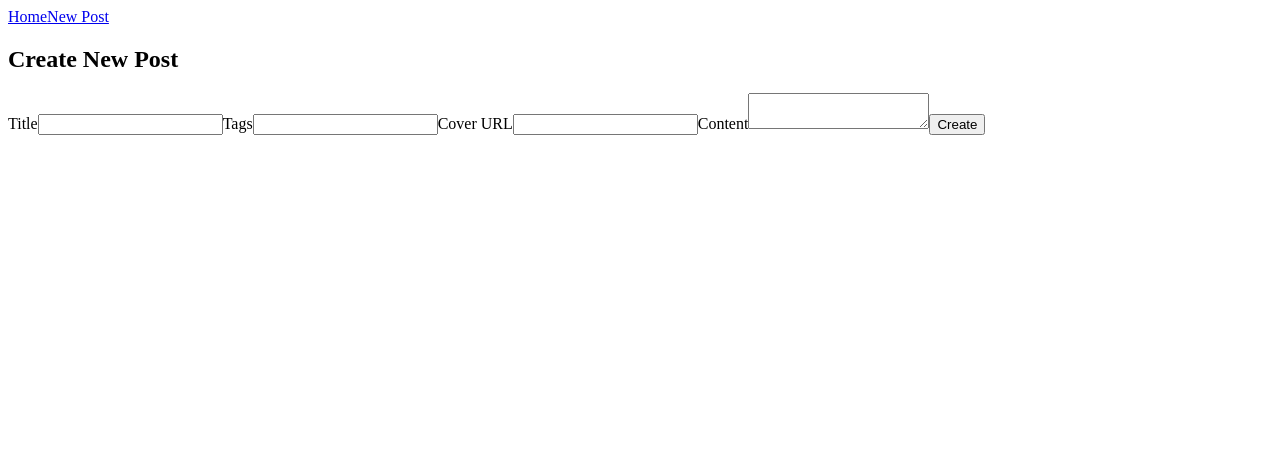
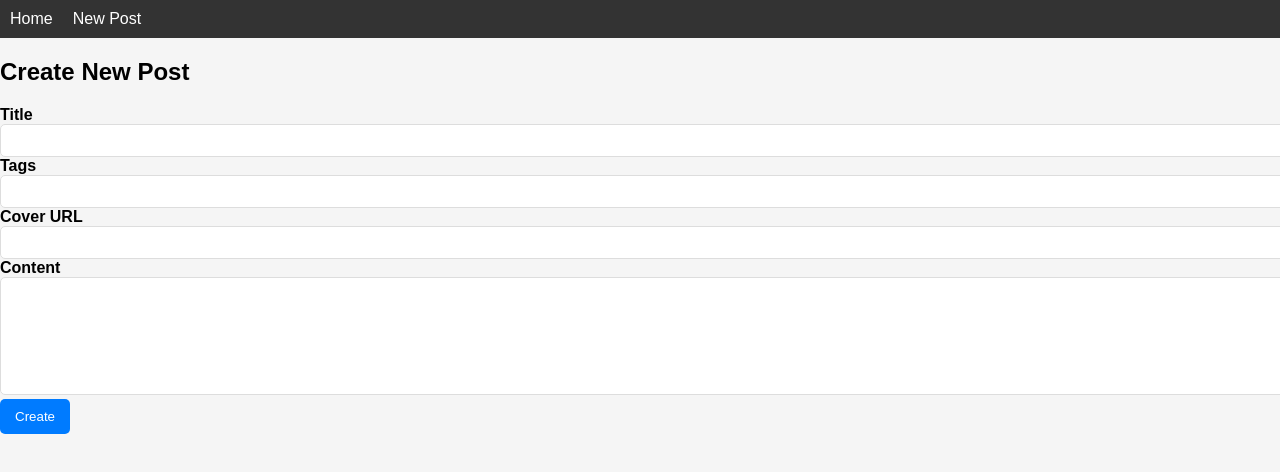
Before and after one commit to ChikwandaChisha/Editorium, a React (Vite) app: page /posts/new in a window 1280 px wide. Shown: the top 472 px of the page. Built offline with nearby package versions, Linux system fonts and the light colour scheme.

Commit message:
working on styling

```diff
--- a/package.json
+++ b/package.json
@@ -7,7 +7,8 @@
     "start": "vite",
     "dev": "vite",
     "build": "vite build",
-    "preview": "vite preview"
+    "preview": "vite preview",
+    "tailwind": "tailwindcss -i ./src/input.css -o ./dist/output.css --watch"
   },
   "author": "",
   "license": "ISC",
@@ -20,6 +21,9 @@
     "zustand": "^5.0.3"
   },
   "devDependencies": {
+    "autoprefixer": "^10.4.20",
+    "postcss": "^8.5.2",
+    "tailwindcss": "^4.0.6",
     "vite": "^4.5.9"
   }
 }
--- a/src/Components/Navbar.jsx
+++ b/src/Components/Navbar.jsx
@@ -4,8 +4,8 @@ import { NavLink } from 'react-router-dom';
 export default function NavBar() {
   return (
     <nav>
-      <NavLink to="/">Home</NavLink>
-      <NavLink to="/posts/new">New Post</NavLink>
+      <NavLink to="/" className="navlink">Home</NavLink>
+      <NavLink to="/posts/new" className="navlink">New Post</NavLink>
     </nav>
   );
 }
--- a/src/Components/NewPost.jsx
+++ b/src/Components/NewPost.jsx
@@ -30,40 +30,23 @@ export default function NewPost() {
     }
   };
 
-  return (
-    <div>
-      <h2>Create New Post</h2>
-      <form onSubmit={handleSubmit}>
-        <label htmlFor="title">Title</label>
-        <input
-          type="text"
-          id="title"
-          value={title}
-          onChange={(e) => setTitle(e.target.value)}
-          required
-        />
-        <label htmlFor="tags">Tags</label>
-        <input
-          type="text"
-          id="tags"
-          value={tags}
-          onChange={(e) => setTags(e.target.value)}
-        />
-        <label htmlFor="coverUrl">Cover URL</label>
-        <input
-          type="text"
-          id="coverUrl"
-          value={coverUrl}
-          onChange={(e) => setCoverUrl(e.target.value)}
-        />
-        <label htmlFor="content">Content</label>
-        <textarea
-          id="content"
-          value={content}
-          onChange={(e) => setContent(e.target.value)}
-          required
-        />
-        <button type="submit">Create</button>
+ return (
+    <div className="new-post-container">
+      <h2 className="form-title">Create New Post</h2>
+      <form onSubmit={handleSubmit} className="post-form">
+        <label htmlFor="title" className="form-label">Title</label>
+        <input type="text" id="title" value={title} onChange={(e) => setTitle(e.target.value)} className="input-field" required />
+
+        <label htmlFor="tags" className="form-label">Tags</label>
+        <input type="text" id="tags" value={tags} onChange={(e) => setTags(e.target.value)} className="input-field" />
+
+        <label htmlFor="coverUrl" className="form-label">Cover URL</label>
+        <input type="text" id="coverUrl" value={coverUrl} onChange={(e) => setCoverUrl(e.target.value)} className="input-field" />
+
+        <label htmlFor="content" className="form-label">Content</label>
+        <textarea id="content" value={content} onChange={(e) => setContent(e.target.value)} className="textarea-field" required />
+
+        <button type="submit" className="submit-btn">Create</button>
       </form>
     </div>
   );
--- a/src/Components/Post.jsx
+++ b/src/Components/Post.jsx
@@ -62,36 +62,36 @@ export default function Post() {
   }
 
   return (
-    <div>
+    <div className="post-container">
       {!editing ? (
         <>
-          {current.coverUrl && <img src={current.coverUrl} alt="cover" />}
-          <h2>{current.title}</h2>
-          <p>Tags: {current.tags}</p>
-          <div>Content: {current.content}</div>
-          <button onClick={() => setEditing(true)}>Edit</button>
-          <button onClick={handleDelete}>Delete</button>
+          {current.coverUrl && <img src={current.coverUrl} alt="cover" className="post-cover" />}
+          <h2 className="post-title">{current.title}</h2>
+          <p className="post-tags">Tags: {current.tags}</p>
+          <div className="post-content">{current.content}</div>
+          <div className="post-actions">
+            <button className="edit-btn" onClick={() => setEditing(true)}>Edit</button>
+            <button className="delete-btn" onClick={handleDelete}>Delete</button>
+          </div>
         </>
       ) : (
-        <div>
-          <label htmlFor="edit-title">Title</label>
-          <input id="edit-title" value={title} onChange={(e) => setTitle(e.target.value)} />
-          <label htmlFor="edit-tags">Tags</label>
-          <input id="edit-tags" value={tags} onChange={(e) => setTags(e.target.value)} />
-          <label htmlFor="edit-coverUrl">Cover URL</label>
-          <input
-            id="edit-coverUrl"
-            value={coverUrl}
-            onChange={(e) => setCoverUrl(e.target.value)}
-          />
-          <label htmlFor="edit-content">Content</label>
-          <textarea
-            id="edit-content"
-            value={content}
-            onChange={(e) => setContent(e.target.value)}
-          />
-          <button onClick={handleUpdate}>Save</button>
-          <button onClick={() => setEditing(false)}>Cancel</button>
+        <div className="edit-form">
+          <label htmlFor="edit-title" className="form-label">Title</label>
+          <input id="edit-title" value={title} onChange={(e) => setTitle(e.target.value)} className="input-field" />
+
+          <label htmlFor="edit-tags" className="form-label">Tags</label>
+          <input id="edit-tags" value={tags} onChange={(e) => setTags(e.target.value)} className="input-field" />
+
+          <label htmlFor="edit-coverUrl" className="form-label">Cover URL</label>
+          <input id="edit-coverUrl" value={coverUrl} onChange={(e) => setCoverUrl(e.target.value)} className="input-field" />
+
+          <label htmlFor="edit-content" className="form-label">Content</label>
+          <textarea id="edit-content" value={content} onChange={(e) => setContent(e.target.value)} className="textarea-field" />
+
+          <div className="post-actions">
+            <button className="save-btn" onClick={handleUpdate}>Save</button>
+            <button className="cancel-btn" onClick={() => setEditing(false)}>Cancel</button>
+          </div>
         </div>
       )}
     </div>
--- a/src/Store/index.js
+++ b/src/Store/index.js
@@ -1,5 +1,6 @@
 import {create} from "zustand";
 import createPostSlice from './postSlice';
+import '../style.css'
 
 const useStore = create((set, get) => ({
   postSlice: createPostSlice(set, get),
--- /dev/null
+++ b/src/style.css
@@ -0,0 +1,197 @@
+/* src/styles.css */
+body {
+    font-family: Arial, sans-serif;
+    background-color: #f5f5f5;
+    margin: 0;
+    padding: 0;
+  }
+
+  nav {
+    display: flex;
+    gap: 20px;
+    background-color: #333;
+    padding: 10px;
+  }
+
+  nav a {
+    color: white;
+    text-decoration: none;
+  }
+
+  nav a:hover {
+    text-decoration: underline;
+  }
+  .navbar {
+    display: flex;
+    gap: 20px;
+    background-color: #333;
+    padding: 10px;
+  }
+
+  .nav-link {
+    color: white;
+    text-decoration: none;
+    padding: 8px 12px;
+    transition: 0.3s;
+  }
+
+  .nav-link:hover {
+    background-color: rgba(255, 255, 255, 0.2);
+    border-radius: 5px;
+  }
+
+
+  .posts-container {
+    display: grid;
+    grid-template-columns: repeat(auto-fill, minmax(250px, 1fr));
+    gap: 20px;
+    padding: 20px;
+  }
+
+  .post-tile {
+    background: white;
+    padding: 15px;
+    border-radius: 8px;
+    box-shadow: 2px 2px 10px rgba(0, 0, 0, 0.1);
+  }
+
+  .post-tile img {
+    width: 100%;
+    height: 150px;
+    object-fit: cover;
+    border-radius: 8px;
+  }
+
+  button {
+    background-color: #007bff;
+    color: white;
+    padding: 10px 15px;
+    border: none;
+    border-radius: 5px;
+    cursor: pointer;
+  }
+
+  button:hover {
+    background-color: #0056b3;
+  }
+
+
+
+
+
+  /* POST.JSX */
+  .post-container {
+    max-width: 600px;
+    margin: 30px auto;
+    padding: 20px;
+    background: white;
+    border-radius: 8px;
+    box-shadow: 2px 2px 10px rgba(0, 0, 0, 0.1);
+  }
+
+  .post-cover {
+    width: 100%;
+    height: auto;
+    max-height: 300px;
+    object-fit: cover;
+    border-radius: 8px;
+  }
+
+  .post-title {
+    font-size: 24px;
+    font-weight: bold;
+    margin: 10px 0;
+  }
+
+  .post-tags {
+    font-style: italic;
+    color: gray;
+  }
+
+  .post-content {
+    margin-top: 10px;
+    line-height: 1.5;
+  }
+
+  .post-actions {
+    display: flex;
+    gap: 10px;
+    margin-top: 15px;
+  }
+
+  .edit-btn,
+  .delete-btn,
+  .save-btn,
+  .cancel-btn {
+    padding: 8px 12px;
+    border: none;
+    border-radius: 5px;
+    cursor: pointer;
+    font-size: 14px;
+  }
+
+  .edit-btn {
+    background-color: #28a745;
+    color: white;
+  }
+
+  .delete-btn {
+    background-color: #dc3545;
+    color: white;
+  }
+
+  .save-btn {
+    background-color: #007bff;
+    color: white;
+  }
+
+  .cancel-btn {
+    background-color: #6c757d;
+    color: white;
+  }
+
+  .edit-btn:hover {
+    background-color: #218838;
+  }
+
+  .delete-btn:hover {
+    background-color: #c82333;
+  }
+
+  .save-btn:hover {
+    background-color: #0056b3;
+  }
+
+  .cancel-btn:hover {
+    background-color: #5a6268;
+  }
+
+  /* Edit form */
+  .edit-form {
+    display: flex;
+    flex-direction: column;
+    gap: 10px;
+  }
+
+  .form-label {
+    font-weight: bold;
+  }
+
+  .input-field, .textarea-field {
+    width: 100%;
+    padding: 8px;
+    border: 1px solid #ddd;
+    border-radius: 5px;
+  }
+
+  .textarea-field {
+    height: 100px;
+    resize: none;
+  }
+
+  .loading-message {
+    text-align: center;
+    font-size: 18px;
+    font-weight: bold;
+    color: gray;
+  }
```
Also changed, not shown: src/vite.config.js (renamed from src/vite.congif.js), 1 other file (tests, documents, lock files or other folders).
